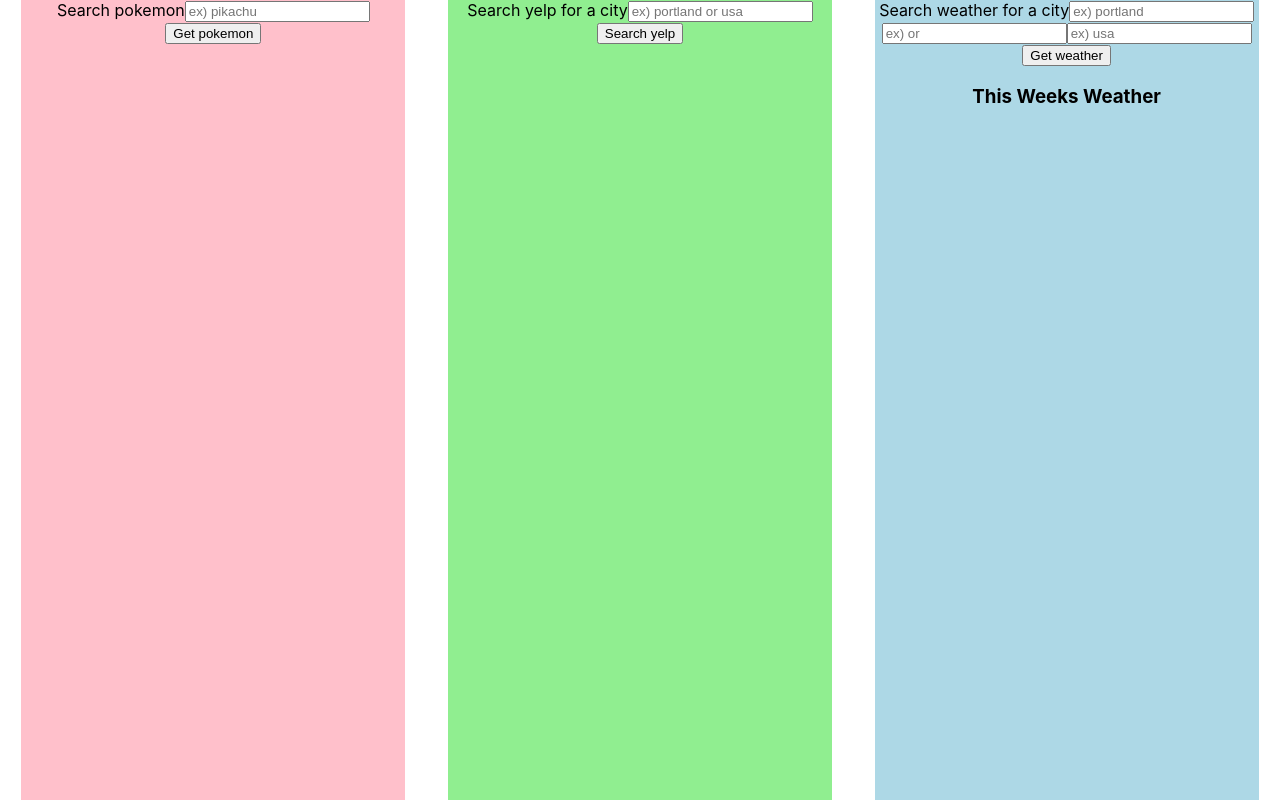
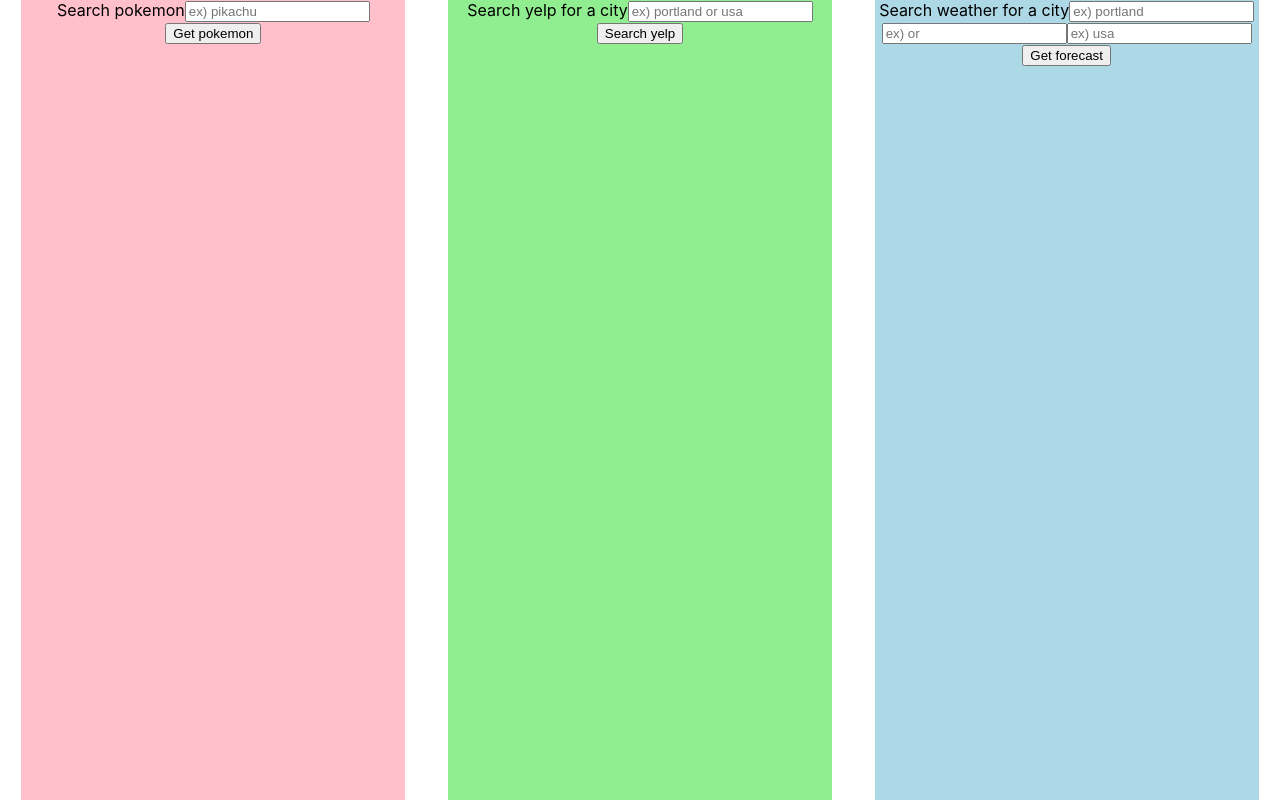
Before and after one commit to clayton-knapp/api-proxy-half-baked, a React (Create React App) app: page / in a window 1280 px wide. Built offline with nearby package versions, Linux system fonts and the light colour scheme.

Commit message:
fixed test
d
fdf

git add -A

'

```diff
--- a/src/WeatherList.jsx
+++ b/src/WeatherList.jsx
@@ -12,7 +12,6 @@ export default function WeatherList({ weatherResults }) {
 
   return (
     <div>
-      <h3>This Weeks Weather</h3>
       {
         weatherResults.map((eachDay, i) =>
           <div key={eachDay + i} className='weather-item'>
--- a/src/WeatherSearch.js
+++ b/src/WeatherSearch.js
@@ -49,7 +49,7 @@ export default function WeatherSearch() {
         <input placeholder='ex) usa'
           onChange={(e)=> setCountry(e.target.value)}
         ></input>
-        <button>Get weather</button>
+        <button>Get forecast</button>
       </form>
       {/* Make a ForecastList component to import and use here. Use a ternery to display a loading spinner (make a <Spinner /> component for this) if the data is still loading. */}
       {
```
Also changed, not shown: 1 other file (tests, documents, lock files or other folders).
